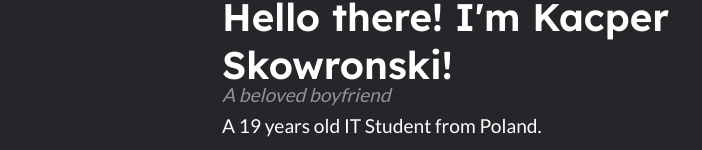
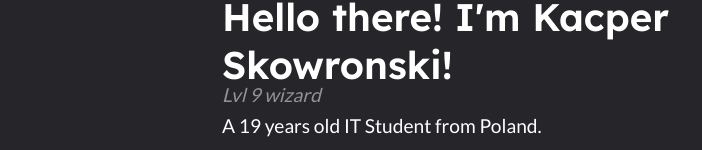
Before and after one commit to PandaHajs/Skowronskigq, a Next.js app: page / in a window 1280 px wide. Shown: the part 215-365 px from the top of the page, without its empty margins (162-864 px from the left). Built offline with nearby package versions, Linux system fonts and the light colour scheme.

Commit message:
Fixed the splashes not changing

```diff
--- a/src/app/api/route.ts
+++ b/src/app/api/route.ts
@@ -13,6 +13,6 @@ const names: string[] = [
 
 export async function GET() {
   return NextResponse.json({
-    splash: names[Math.floor(Math.random() * names.length)],
+    splash: names,
   });
 }
--- a/src/app/ui/splashes.tsx
+++ b/src/app/ui/splashes.tsx
@@ -12,7 +12,8 @@ export default function Splash() {
       });
       if (response) {
         const { splash } = await response.json();
-        if (splash) setSplash(splash);
+        if (splash)
+          setSplash(splash[Math.floor(Math.random() * splash.length)]);
       }
     } catch (e) {
       console.error(e);
```
